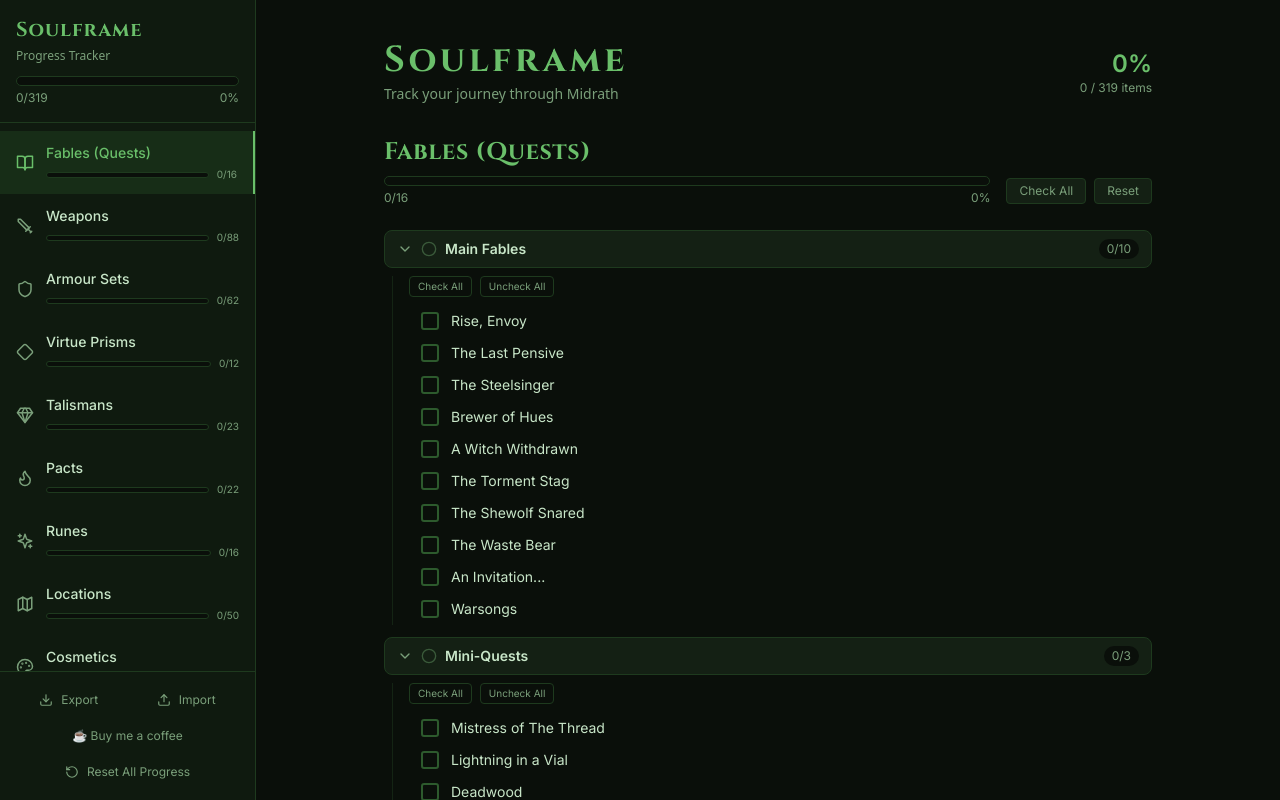
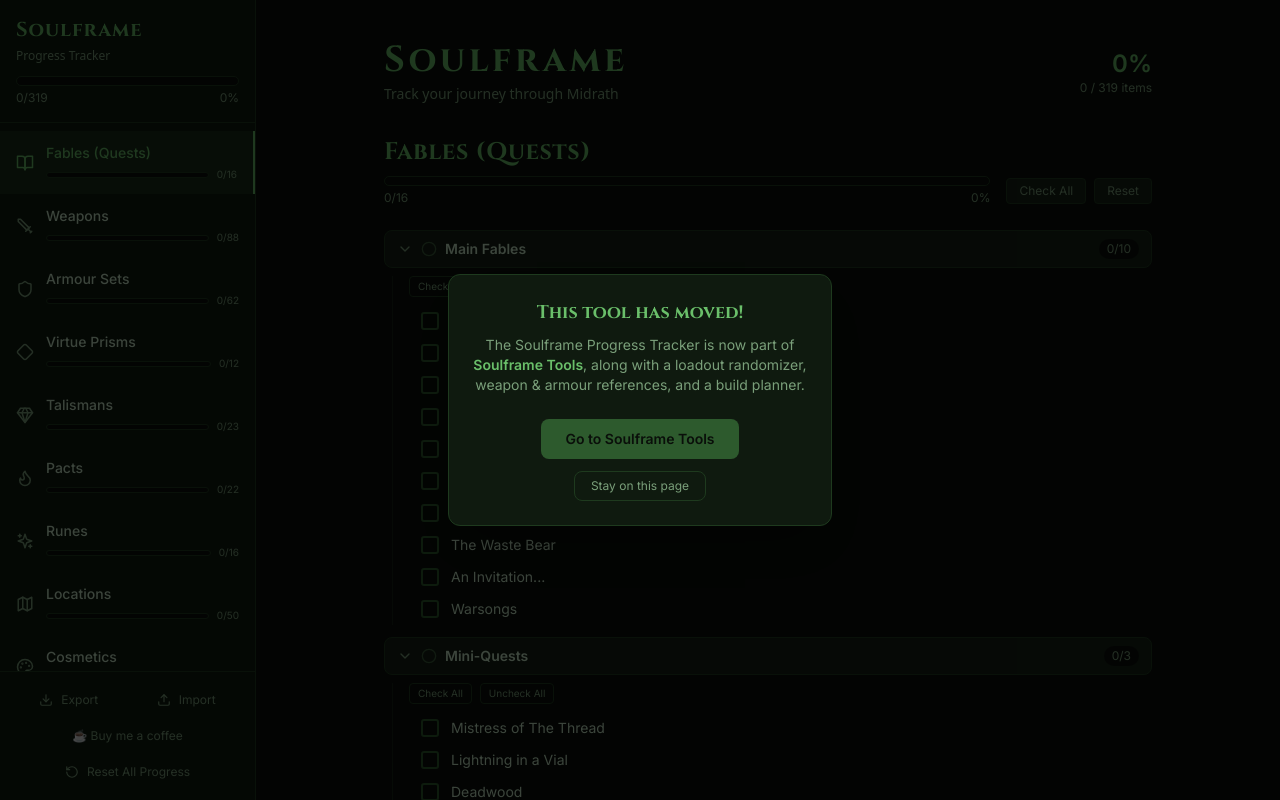
Before and after one commit to EnigmaMachineDev/SoulframeChecklist, a React (Vite) app: page / in a window 1280 px wide. Shown: the top 800 px of the page. Built offline with nearby package versions, Linux system fonts and the light colour scheme.

Commit message:
add redirection link

```diff
--- a/src/App.jsx
+++ b/src/App.jsx
@@ -1,4 +1,4 @@
-import React, { useState } from 'react';
+import React, { useState, useEffect } from 'react';
 import { Link } from 'react-router-dom';
 import { Menu, X } from 'lucide-react';
 import Sidebar from './components/Sidebar';
@@ -10,6 +10,13 @@
   const [activeSection, setActiveSection] = useState('fables');
   const [sidebarOpen, setSidebarOpen] = useState(false);
   const [showResetConfirm, setShowResetConfirm] = useState(false);
+  const [showRedirect, setShowRedirect] = useState(false);
+
+  useEffect(() => {
+    if (!sessionStorage.getItem('sf-redirect-dismissed')) {
+      setShowRedirect(true);
+    }
+  }, []);
 
   const {
     toggle,
@@ -132,6 +139,31 @@
           </div>
         </div>
       )}
+
+      {/* Redirect popup to soulframetools.com */}
+      {showRedirect && (
+        <div className="fixed inset-0 bg-black/70 flex items-center justify-center z-50">
+          <div className="bg-sf-panel border border-sf-border rounded-xl p-6 max-w-sm mx-4 shadow-2xl text-center">
+            <h3 className="text-lg font-bold text-sf-bright mb-2">This tool has moved!</h3>
+            <p className="text-sf-muted text-sm mb-6">
+              The Soulframe Progress Tracker is now part of <strong className="text-sf-bright">Soulframe Tools</strong>, along with a loadout randomizer, weapon &amp; armour references, and a build planner.
+            </p>
+            <a
+              href="https://soulframetools.com/checklist"
+              className="inline-block px-6 py-2.5 bg-sf-accent hover:bg-sf-green text-sf-bg font-bold rounded-lg text-sm transition-colors mb-3"
+            >
+              Go to Soulframe Tools
+            </a>
+            <br />
+            <button
+              onClick={() => { setShowRedirect(false); sessionStorage.setItem('sf-redirect-dismissed', '1'); }}
+              className="px-4 py-1.5 text-xs text-sf-muted bg-transparent border border-sf-border rounded-lg hover:text-sf-text hover:bg-sf-hover transition-colors"
+            >
+              Stay on this page
+            </button>
+          </div>
+        </div>
+      )}
     </div>
   );
 }
```
